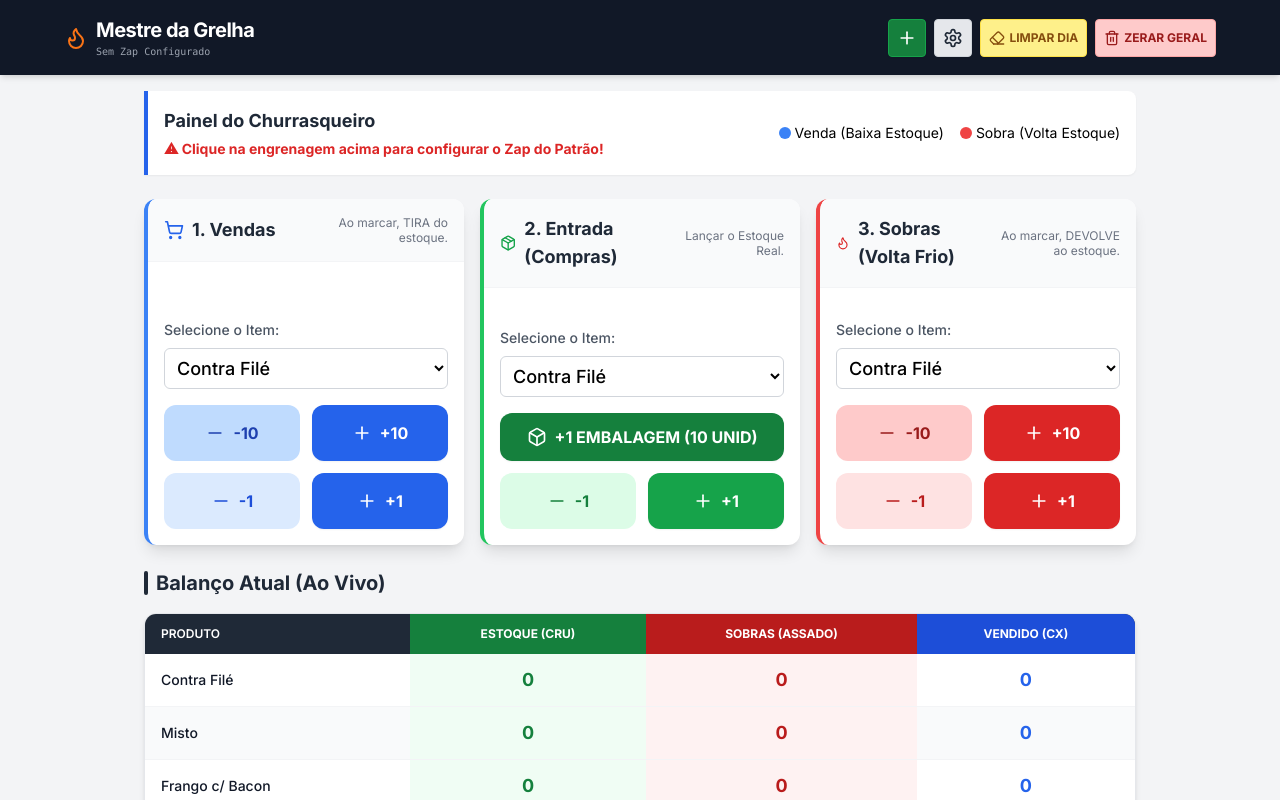
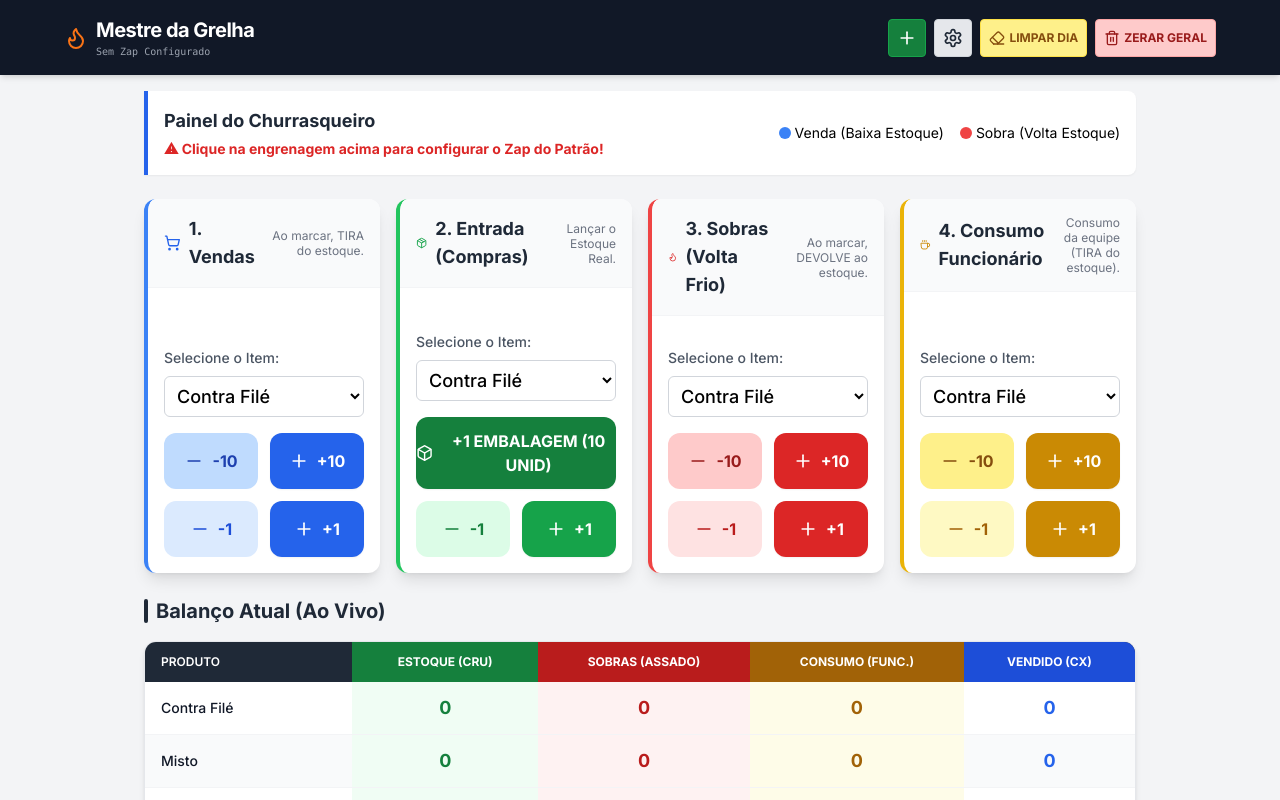
Before and after one commit to hackneural26/resenha-, a React (Vite) app: page / in a window 1280 px wide. Shown: the top 800 px of the page. Built offline with nearby package versions, Linux system fonts and the light colour scheme.

Commit message:
feat: Adiciona contagem de consumo de funcionários

```diff
--- a/App.tsx
+++ b/App.tsx
@@ -1,5 +1,5 @@
 import React, { useState, useEffect } from 'react';
-import { ShoppingCart, Package, Flame, Save, Trash2, FileSpreadsheet, MessageCircle, Eraser, Settings, Phone, X, Plus } from 'lucide-react';
+import { ShoppingCart, Package, Flame, Save, Trash2, FileSpreadsheet, MessageCircle, Eraser, Settings, Phone, X, Plus, Coffee } from 'lucide-react';
 import { SkewerItem } from './types';
 import { INITIAL_ITEMS, PACK_SIZE } from './constants';
 import { ActionCard } from './components/ActionCard';
@@ -45,7 +45,7 @@ const App: React.FC = () => {
       let newStock = item.stock;
 
       // LÓGICA EM TEMPO REAL
-      if (field === 'sold') {
+      if (field === 'sold' || field === 'consumed') {
         // Se Vendeu (+delta), o estoque Diminui (-delta)
         // Se cancelou venda (-delta), o estoque Aumenta (--delta = +delta)
         newStock = item.stock - delta;
@@ -103,7 +103,8 @@ const App: React.FC = () => {
       name,
       stock: Math.max(0, stockValue),
       sold: 0,
-      leftover: 0
+      leftover: 0,
+      consumed: 0
     };
 
     setItems(prev => [...prev, newItem]);
@@ -124,11 +125,11 @@ const App: React.FC = () => {
   };
 
   const handleDownloadCSV = () => {
-    const headers = ["Data;Produto;Vendas(Unid);Sobras(Unid);Estoque Final(Cru)"];
+    const headers = ["Data;Produto;Vendas(Unid);Sobras(Unid);Consumo(Func.);Estoque Final(Cru)"];
     const today = new Date().toLocaleDateString('pt-BR');
 
     const rows = items.map(item => {
-      return `${today};${item.name};${item.sold};${item.leftover};${item.stock}`;
+      return `${today};${item.name};${item.sold};${item.leftover};${item.consumed};${item.stock}`;
     });
 
     const csvContent = [headers, ...rows].join("\n");
@@ -157,11 +158,11 @@ const App: React.FC = () => {
     // Generate WhatsApp Report
     let reportText = `*RELATÓRIO DE FECHAMENTO - ${new Date().toLocaleDateString()}*\n`;
     reportText += `----------------------------\n`;
-    reportText += `*PRODUTO* | *VENDA* | *SOBRA* | *ESTOQUE*\n`;
+    reportText += `*PRODUTO* | *VENDA* | *SOBRA* | *CONSUMO* | *ESTOQUE*\n`;
 
     items.forEach(item => {
-      if (item.sold > 0 || item.leftover > 0 || item.stock > 0) {
-        reportText += `${item.name}: ${item.sold} | ${item.leftover} | *${item.stock}*\n`;
+      if (item.sold > 0 || item.leftover > 0 || item.stock > 0 || item.consumed > 0) {
+        reportText += `${item.name}: ${item.sold} | ${item.leftover} | ${item.consumed} | *${item.stock}*\n`;
       }
     });
     reportText += `----------------------------\n`;
@@ -188,7 +189,8 @@ const App: React.FC = () => {
     const newItems = items.map(item => ({
       ...item,
       leftover: 0,
-      sold: 0
+      sold: 0,
+      consumed: 0
     }));
 
     setItems(newItems);
@@ -199,7 +201,8 @@ const App: React.FC = () => {
        const newItems = items.map(item => ({
            ...item,
            sold: 0,
-           leftover: 0
+           leftover: 0,
+           consumed: 0
            // Stock is explicitly preserved
        }));
        setItems(newItems);
@@ -212,7 +215,8 @@ const App: React.FC = () => {
               ...item,
               stock: 0,
               sold: 0,
-              leftover: 0
+              leftover: 0,
+              consumed: 0
           }));
           setItems(zeroedItems);
           alert("Sistema zerado! Lance a contagem inicial na Entrada.");
@@ -402,7 +406,7 @@ const App: React.FC = () => {
         </div>
 
         {/* Action Grid */}
-        <div className="grid grid-cols-1 md:grid-cols-3 gap-4">
+        <div className="grid grid-cols-1 md:grid-cols-4 gap-4">
 
           {/* Section 1: Sales */}
           <ActionCard
@@ -433,6 +437,17 @@ const App: React.FC = () => {
             colorClass="border-red-500"
             icon={<Flame className="w-5 h-5 text-red-600" />}
             description="Ao marcar, DEVOLVE ao estoque."
+            items={items}
+            onUpdate={handleUpdate}
+          />
+
+          {/* Section 4: Employee Consumption */}
+          <ActionCard
+            title="4. Consumo Funcionário"
+            context="CONSUMPTION"
+            colorClass="border-yellow-500"
+            icon={<Coffee className="w-5 h-5 text-yellow-600" />}
+            description="Consumo da equipe (TIRA do estoque)."
             items={items}
             onUpdate={handleUpdate}
           />
--- a/components/ActionCard.tsx
+++ b/components/ActionCard.tsx
@@ -33,7 +33,8 @@ export const ActionCard: React.FC<ActionCardProps> = ({
 
     if (context === 'SALES') field = 'sold';
     else if (context === 'ENTRY') field = 'stock';
-    else field = 'leftover';
+    else if (context === 'PRODUCTION') field = 'leftover';
+    else field = 'consumed';
 
     onUpdate(selectedItem, field, delta);
   };
@@ -44,6 +45,7 @@ export const ActionCard: React.FC<ActionCardProps> = ({
         'PRODUCTION': { plus: 'bg-red-600 hover:bg-red-700', minus: 'bg-red-100 text-red-700 hover:bg-red-200' },
         'ENTRY':      { plus: 'bg-green-600 hover:bg-green-700', minus: 'bg-green-100 text-green-700 hover:bg-green-200' },
         'SALES':      { plus: 'bg-blue-600 hover:bg-blue-700', minus: 'bg-blue-100 text-blue-700 hover:bg-blue-200' },
+        'CONSUMPTION': { plus: 'bg-yellow-600 hover:bg-yellow-700', minus: 'bg-yellow-100 text-yellow-700 hover:bg-yellow-200' },
       };
 
       const style = baseColors[context];
@@ -53,6 +55,7 @@ export const ActionCard: React.FC<ActionCardProps> = ({
       if (isLarge && isPlus) return style.plus;
       if (isLarge && !isPlus) return context === 'SALES' ? 'bg-blue-200 text-blue-800 hover:bg-blue-300' :
                                   context === 'PRODUCTION' ? 'bg-red-200 text-red-800 hover:bg-red-300' :
+                                  context === 'CONSUMPTION' ? 'bg-yellow-200 text-yellow-800 hover:bg-yellow-300' :
                                   'bg-green-200 text-green-800 hover:bg-green-300';
 
       return color;
@@ -102,7 +105,7 @@ export const ActionCard: React.FC<ActionCardProps> = ({
             )}
 
             {/* Botões de Venda/Sobra (+10 / -10) */}
-            {(context === 'SALES' || context === 'PRODUCTION') && (
+            {(context === 'SALES' || context === 'PRODUCTION' || context === 'CONSUMPTION') && (
               <div className="grid grid-cols-2 gap-3">
                  <button
                   onClick={() => handleManualSubmit(-10)}
--- a/components/InventoryTable.tsx
+++ b/components/InventoryTable.tsx
@@ -15,6 +15,7 @@ export const InventoryTable: React.FC<InventoryTableProps> = ({ items }) => {
               <th className="px-4 py-3 font-semibold">Produto</th>
               <th className="px-4 py-3 bg-green-700 text-center" title="Entrada Seção 2">Estoque (Cru)</th>
               <th className="px-4 py-3 bg-red-700 text-center" title="Entrada Seção 3">Sobras (Assado)</th>
+              <th className="px-4 py-3 bg-yellow-700 text-center" title="Entrada Seção 4">Consumo (Func.)</th>
               <th className="px-4 py-3 bg-blue-700 text-center" title="Entrada Seção 1">Vendido (Cx)</th>
             </tr>
           </thead>
@@ -25,6 +26,7 @@ export const InventoryTable: React.FC<InventoryTableProps> = ({ items }) => {
                   <td className="px-4 py-3 font-medium text-gray-900">{item.name}</td>
                   <td className="px-4 py-3 text-center font-bold text-green-700 bg-green-50 text-lg">{item.stock}</td>
                   <td className="px-4 py-3 text-center font-bold text-red-700 bg-red-50 text-lg">{item.leftover}</td>
+                  <td className="px-4 py-3 text-center font-bold text-yellow-700 bg-yellow-50 text-lg">{item.consumed}</td>
                   <td className="px-4 py-3 text-center text-blue-600 font-bold text-lg">{item.sold}</td>
                 </tr>
               );
--- a/constants.ts
+++ b/constants.ts
@@ -1,16 +1,16 @@
 import { SkewerItem } from './types';
 
 export const INITIAL_ITEMS: SkewerItem[] = [
-  { id: 'contra_file', name: 'Contra Filé', stock: 0, sold: 0, leftover: 0 },
-  { id: 'misto', name: 'Misto', stock: 0, sold: 0, leftover: 0 },
-  { id: 'frango_bacon', name: 'Frango c/ Bacon', stock: 0, sold: 0, leftover: 0 },
-  { id: 'frango', name: 'Frango', stock: 0, sold: 0, leftover: 0 },
-  { id: 'cupim', name: 'Cupim', stock: 0, sold: 0, leftover: 0 },
-  { id: 'queijo', name: 'Queijo', stock: 0, sold: 0, leftover: 0 },
-  { id: 'queijo_mel', name: 'Queijo c/ Mel', stock: 0, sold: 0, leftover: 0 },
-  { id: 'carne_bacon', name: 'Carne c/ Bacon', stock: 0, sold: 0, leftover: 0 },
-  { id: 'lingua', name: 'Língua', stock: 0, sold: 0, leftover: 0 },
-  { id: 'coracao', name: 'Coração', stock: 0, sold: 0, leftover: 0 },
+  { id: 'contra_file', name: 'Contra Filé', stock: 0, sold: 0, leftover: 0, consumed: 0 },
+  { id: 'misto', name: 'Misto', stock: 0, sold: 0, leftover: 0, consumed: 0 },
+  { id: 'frango_bacon', name: 'Frango c/ Bacon', stock: 0, sold: 0, leftover: 0, consumed: 0 },
+  { id: 'frango', name: 'Frango', stock: 0, sold: 0, leftover: 0, consumed: 0 },
+  { id: 'cupim', name: 'Cupim', stock: 0, sold: 0, leftover: 0, consumed: 0 },
+  { id: 'queijo', name: 'Queijo', stock: 0, sold: 0, leftover: 0, consumed: 0 },
+  { id: 'queijo_mel', name: 'Queijo c/ Mel', stock: 0, sold: 0, leftover: 0, consumed: 0 },
+  { id: 'carne_bacon', name: 'Carne c/ Bacon', stock: 0, sold: 0, leftover: 0, consumed: 0 },
+  { id: 'lingua', name: 'Língua', stock: 0, sold: 0, leftover: 0, consumed: 0 },
+  { id: 'coracao', name: 'Coração', stock: 0, sold: 0, leftover: 0, consumed: 0 },
 ];
 
 export const PACK_SIZE = 10; // Standard package size for quick entry
--- a/tailwind.config.js
+++ b/tailwind.config.js
@@ -2,8 +2,9 @@
 export default {
   content: [
     "./index.html",
-    "./**/*.{js,ts,jsx,tsx}",
+    "./*.{js,ts,jsx,tsx}",
     "./components/**/*.{js,ts,jsx,tsx}",
+    "./services/**/*.{js,ts,jsx,tsx}",
   ],
   theme: {
     extend: {},
--- a/types.ts
+++ b/types.ts
@@ -4,9 +4,10 @@ export interface SkewerItem {
   stock: number;   // Estoque Cru (Input via Entrada)
   sold: number;    // Vendido (Input via Vendas - Referência de Saída)
   leftover: number;// Sobras (Input via Produção - Assado que não vendeu)
+  consumed: number; // Consumido por funcionários
 }
 
-export type InputContext = 'SALES' | 'ENTRY' | 'PRODUCTION';
+export type InputContext = 'SALES' | 'ENTRY' | 'PRODUCTION' | 'CONSUMPTION';
 
 export interface AIProcessResult {
   itemId: string | null;
```
